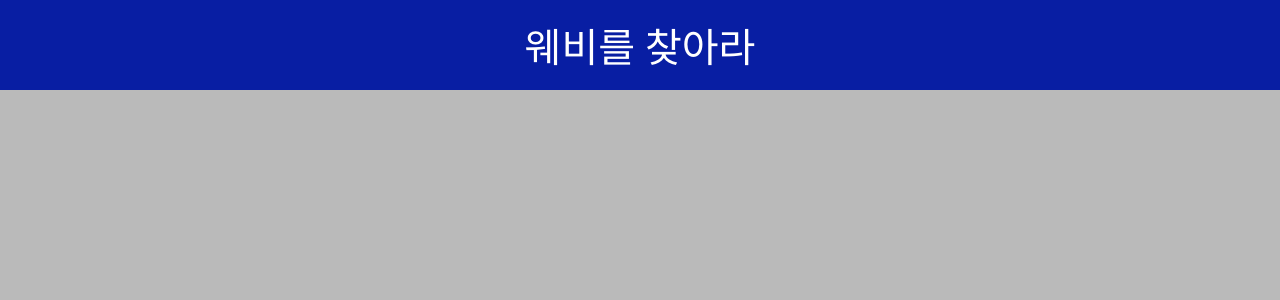
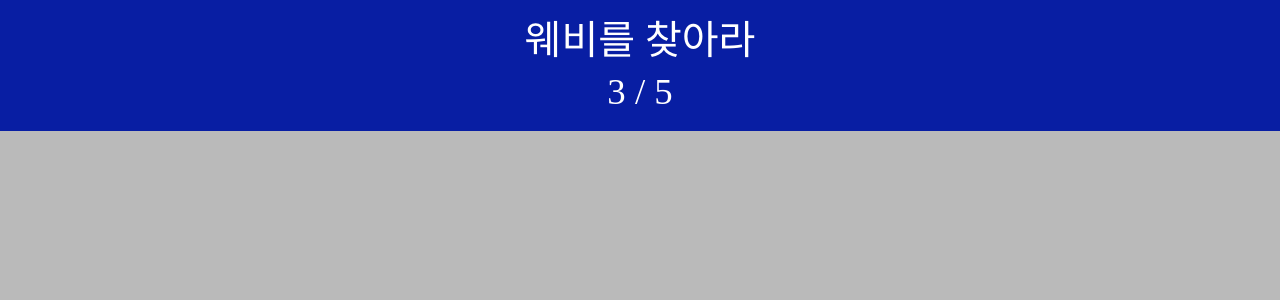
Before and after one commit to se0jinYoon/NOW-SOPT, a React (Vite) app in the folder 3주차과제/cardGame/: page / in a window 1280 px wide. Shown: the top 300 px of the page. Built offline with nearby package versions, Linux system fonts and the light colour scheme; a web font is replaced by a local one.

Commit message:
feat: 글로벌 스터일 수정, header 뷰 수정

```diff
--- a/3주차과제/cardGame/package.json
+++ b/3주차과제/cardGame/package.json
@@ -12,7 +12,8 @@
   "dependencies": {
     "react": "^18.2.0",
     "react-dom": "^18.2.0",
-    "styled-components": "^6.1.8"
+    "styled-components": "^6.1.8",
+    "styled-reset": "^4.5.2"
   },
   "devDependencies": {
     "@types/react": "^18.2.66",
--- a/3주차과제/cardGame/src/App.jsx
+++ b/3주차과제/cardGame/src/App.jsx
@@ -8,7 +8,10 @@
     <ThemeProvider theme={theme}>
       <GlobalStyle />
       <Wrapper>
-        <Header>웨비를 찾아라</Header>
+        <Header>
+          <HeaderTitle>웨비를 찾아라</HeaderTitle>
+          <Score>3 / 5</Score>
+        </Header>
       </Wrapper>
     </ThemeProvider>
   );
@@ -23,7 +26,7 @@
   justify-content: center;
   align-items: center;
 
-  width: 100vw;
+  width: 100%;
   height: 100vh;
 
   background-color: ${({ theme }) => theme.colors.gray};
@@ -35,13 +38,23 @@
   top: 0;
 
   display: flex;
+  flex-direction: column;
   justify-content: center;
   align-items: center;
+  gap: 0.8rem;
 
   width: 100%;
-  padding: 1rem;
+  padding: 1.3rem 0;
 
   background-color: ${({ theme }) => theme.colors.blue};
+`;
+
+const HeaderTitle = styled.h1`
   color: ${({ theme }) => theme.colors.white};
   font-size: 2.5rem;
 `;
+
+const Score = styled.span`
+  color: ${({ theme }) => theme.colors.white};
+  font-size: 2.3rem;
+`;
--- a/3주차과제/cardGame/src/styles/GlobalStyle.js
+++ b/3주차과제/cardGame/src/styles/GlobalStyle.js
@@ -1,7 +1,9 @@
-// GlobalStyle.js
 import { createGlobalStyle } from 'styled-components';
+import reset from 'styled-reset';
 
 export const GlobalStyle = createGlobalStyle`
+${reset}
+
 @font-face {
      font-family: 'DungGeunMo';
      src: url('https://cdn.jsdelivr.net/gh/projectnoonnu/noonfonts_six@1.2/DungGeunMo.woff') format('woff');
@@ -15,6 +17,9 @@
 }
 
 body {
+    width: 100%;
+    height: 100vh;
+
     background-color: ${({ theme }) => theme.colors.lightGreen};
     font-family: 'DungGeunMo';
     font-size: 62.5%;
```
Also changed, not shown: 1 other file (tests, documents, lock files or other folders).
